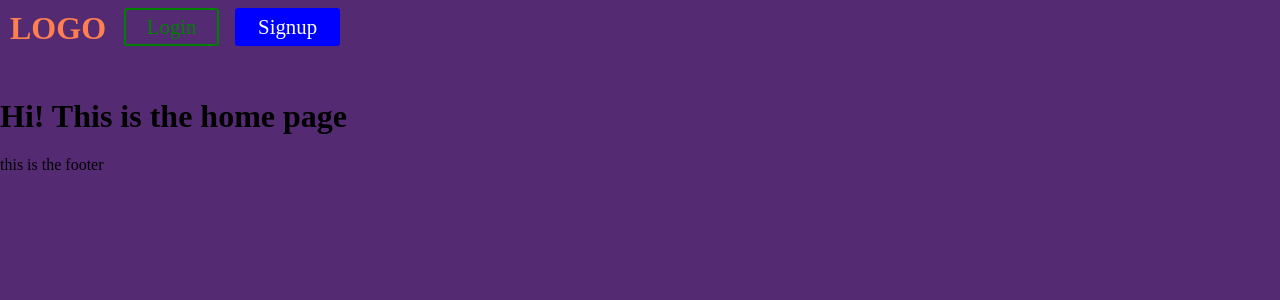
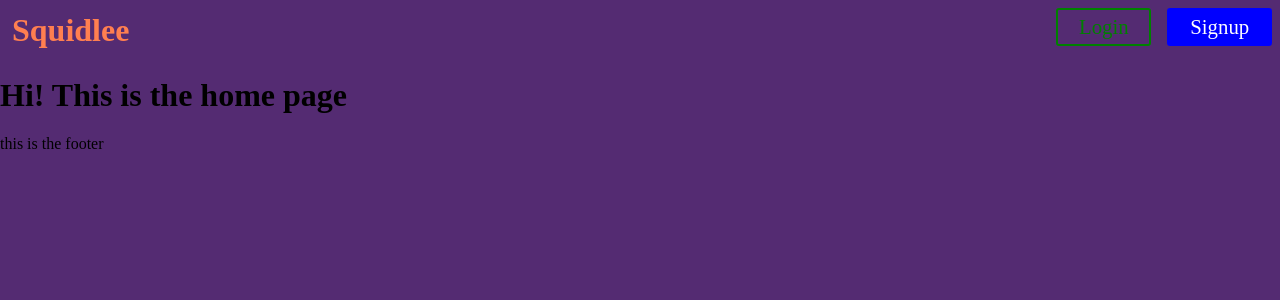
Before and after one commit to CurtisMac/Squidlee, a Next.js app: page / in a window 1280 px wide. Shown: the top 300 px of the page. Built offline with nearby package versions, Linux system fonts and the light colour scheme.

Commit message:
added flexbox to header

```diff
--- /dev/null
+++ b/components/header/Logo.js
@@ -0,0 +1,14 @@
+import React from "react";
+import styled from "styled-components";
+
+const Logo = () => {
+  return <Title>Squidlee</Title>;
+};
+
+const Title = styled.h1`
+  padding: 2px;
+  margin: 10px 10px 5px;
+  color: coral;
+`;
+
+export default Logo;
--- a/components/header/HeaderNav.js
+++ b/components/header/Nav.js
@@ -7,7 +7,7 @@ import StyledButton from "../styles/StyledButton";
 class Nav extends React.Component {
   render() {
     return (
-      <StyledNav className={this.props.className}>
+      <StyledNav>
         <Link href="/">
           <StyledButton bgColor={"green"}>Login</StyledButton>
         </Link>
--- a/components/header/index.js
+++ b/components/header/index.js
@@ -2,30 +2,31 @@ import React from "react";
 import styled from "styled-components";
 
 //components
-import HeaderNav from "./HeaderNav";
+import Nav from "./Nav";
+import Logo from "./Logo";
 
 const Header = () => {
   return (
-    <StyledHeader>
-      <Title>LOGO</Title>
-      <NavContainer />
-    </StyledHeader>
+    <FlexContainer>
+      <FlexChild>
+        <Logo />
+      </FlexChild>
+      <FlexChild>
+        <Nav />
+      </FlexChild>
+    </FlexContainer>
   );
 };
 
 //styles
-const StyledHeader = styled.header`
+const FlexContainer = styled.header`
   background: transparent;
   display: flex;
+  flex-flow: row wrap;
+  justify-content: space-between;
 `;
 
-const Title = styled.h1`
-  padding: 10px;
-  margin: 0 0 20px 0;
-  color: coral;
-`;
-
-const NavContainer = styled(HeaderNav)`
+const FlexChild = styled.div`
   /* flex styles */
 `;
 
```
